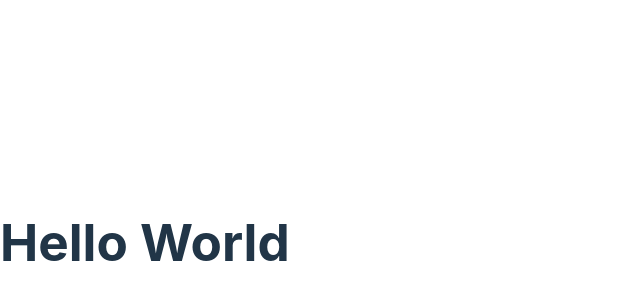
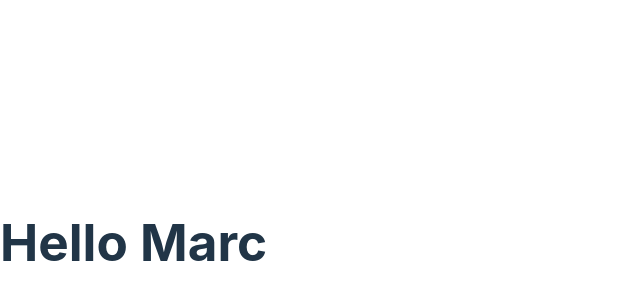
Before and after one commit to Mac12880/tryReactJS, a React (Vite) app in the folder react-app/: page / in a window 1280 px wide. Shown: the part 158-458 px from the top of the page, without its empty margins (0-640 px from the left). Built offline with nearby package versions, Linux system fonts and the light colour scheme.

Commit message:
Hello Marc

```diff
--- a/react-app/src/Message.tsx
+++ b/react-app/src/Message.tsx
@@ -1,6 +1,10 @@
 //PascalCasing to create a function
 function Message() {
+    const name = 'Marc';
+    if (name){
     //JSX JavaScript XML
+    return <h1>Hello {name}</h1>;
+    }
     return <h1>Hello World</h1>;
 }
 
```
